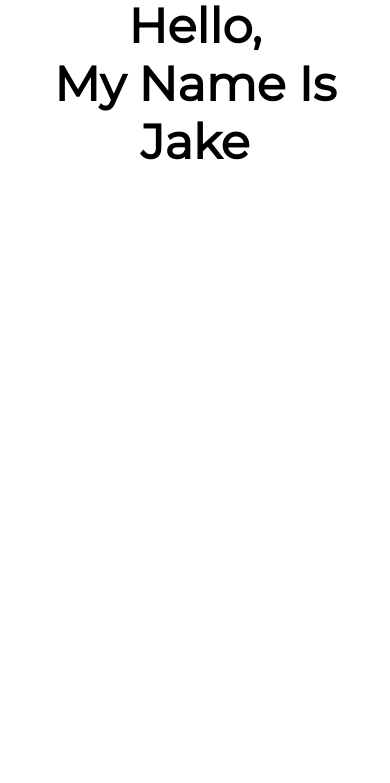
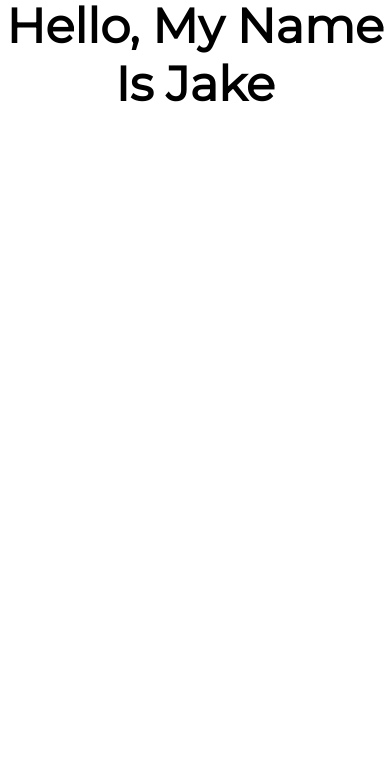
Before and after one commit to jschoff155/Jacob_Schoff_Portfolio_Page, a plain HTML site: page index.html in a window 390 px wide. Shown: the part 61-844 px from the top of the page. Drawn offline with Linux system fonts and the light colour scheme.

Commit message:
attempted formatting changes

```diff
--- a/Portfolio.css
+++ b/Portfolio.css
@@ -127,8 +127,8 @@ ul{
     #homeArea{
         height:100vh;
     }
+
     #homeArea_text{
-        display:flex;
         justify-content: center;
         align-items: center;
     }
@@ -355,6 +355,7 @@ ul{
     }
     #homeArea{
         height:100vh;
+
     }
     #homeArea_text{
         display:flex;
--- a/index.html
+++ b/index.html
@@ -37,7 +37,7 @@
     </div>
     <div id="homeArea">
         <div id="homeArea_text">
-            <h1>Hello, <br> My Name Is Jake</h1>
+            <h1>Hello, My Name Is Jake</h1>
         </div>
     </div>
     <div id="servicesArea">
```
